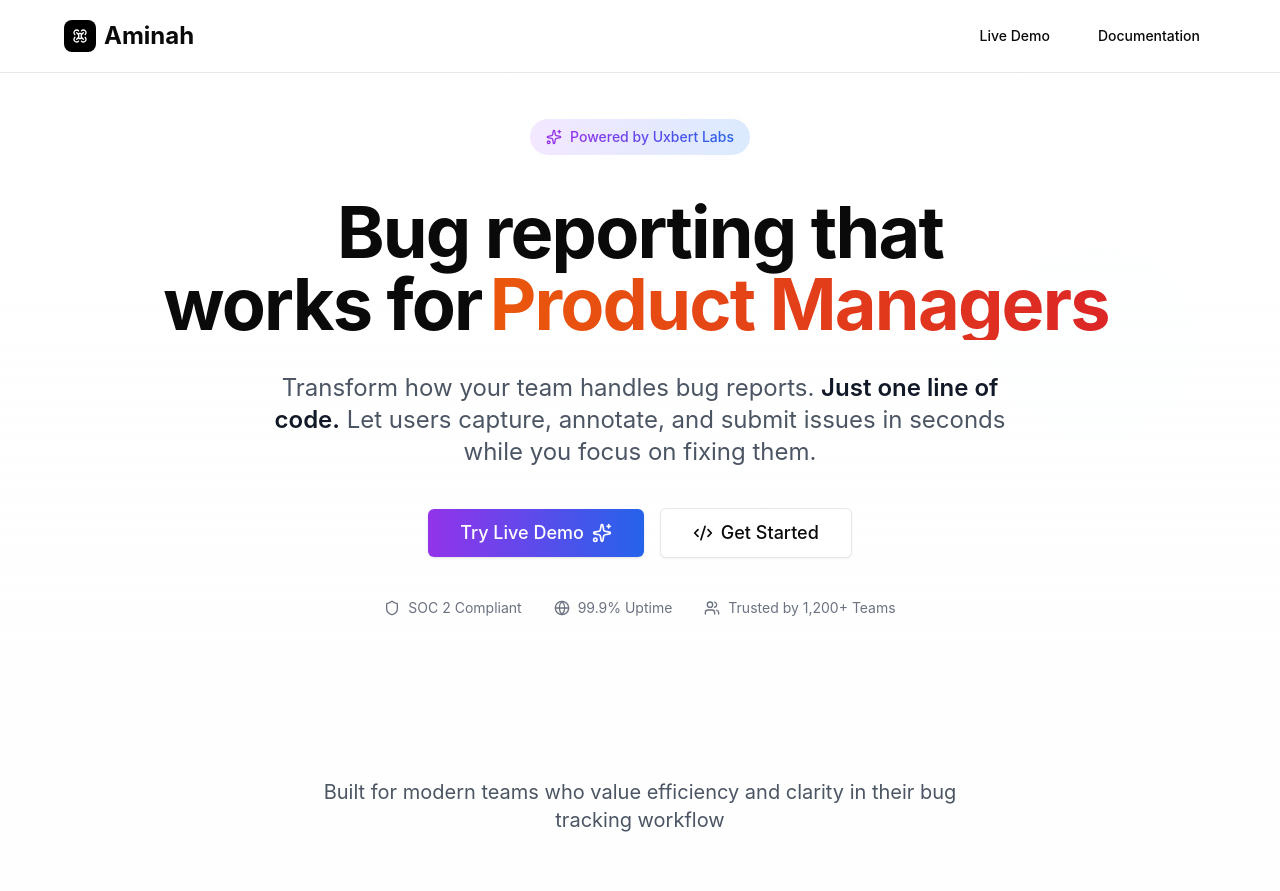
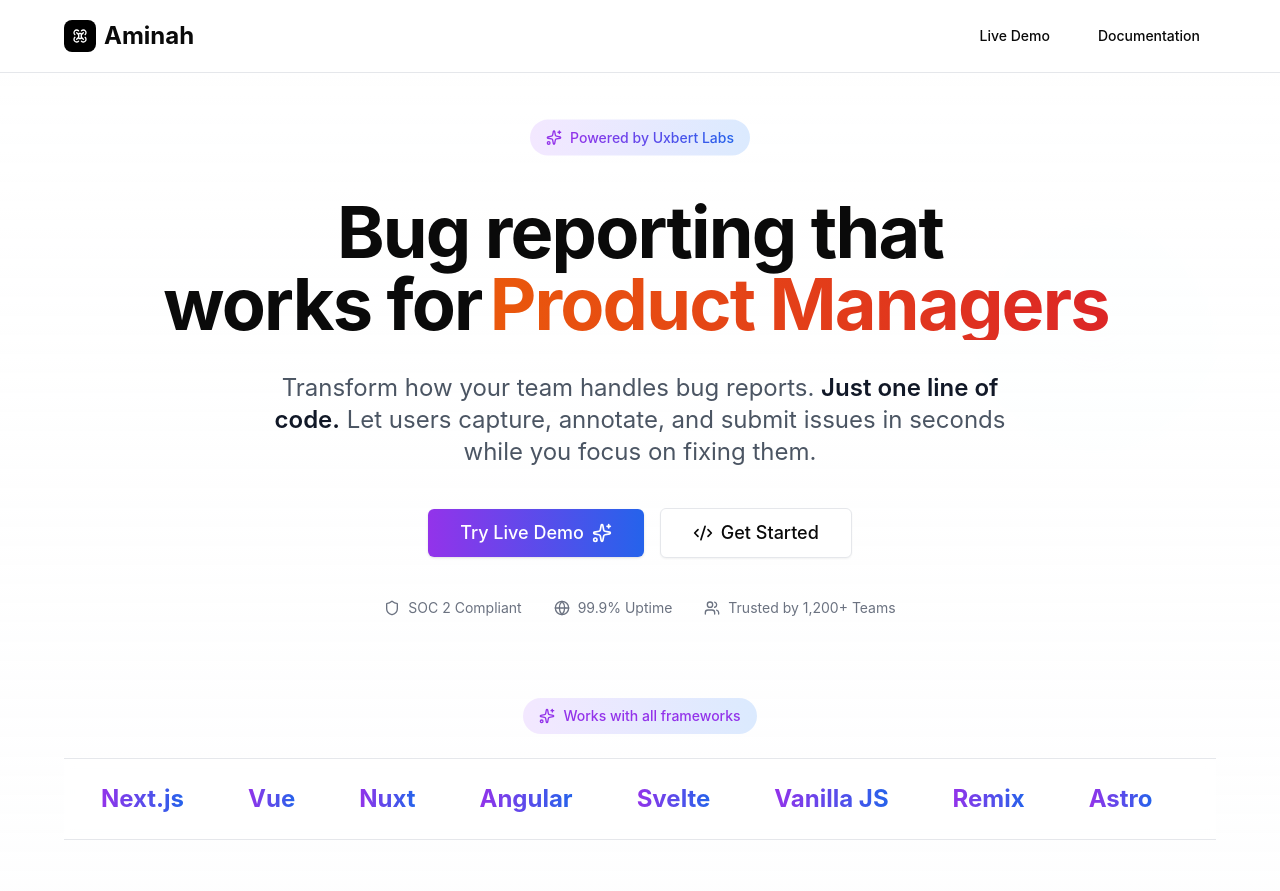
Before and after one commit to KernelCode/aminah.uxbert.ai, a React (Vite) app: page / in a window 1280 px wide. Shown: the top 891 px of the page. Built offline with nearby package versions, Linux system fonts and the light colour scheme.

Commit message:
feat: add integration type selection and corresponding code generation for HTML and React

```diff
--- a/src/App.tsx
+++ b/src/App.tsx
@@ -33,6 +33,7 @@
   const [currentIndex, setCurrentIndex] = useState(0);
   const [mobileMenuOpen, setMobileMenuOpen] = useState(false);
   const [copied, setCopied] = useState(false);
+  const [integrationType, setIntegrationType] = useState<"html" | "react">("html");
 
   // Configuration options
   const [config, setConfig] = useState({
@@ -103,9 +104,64 @@
 </script>`;
   };
 
+  const generateReactCode = () => {
+    return `import { Aminah } from '@uxbertlabs/aminah';
+import "@uxbertlabs/aminah/dist/aminah.css";
+
+function App() {
+  return (
+    <>
+      {/* Your app content */}
+
+      <Aminah
+        config={{
+          ui: {
+            position: "${config.position}",
+            theme: "${config.theme}",
+          },
+          features: {
+            annotation: ${config.annotation},
+            deviceInfo: ${config.deviceInfo},
+          },
+          integrations: {
+            n8n: {
+              webhookUrl: "${config.webhookUrl}",
+              enabled: true,
+            },
+          },
+          screenshot: {
+            captureDelay: ${config.captureDelay},
+            quality: ${config.quality},
+            format: "${config.format}",
+            hooks: {
+              beforeCapture: async (context) => {
+                console.log("[Hook] Before capture:", context.mode);
+              },
+              afterCapture: async (context) => {
+                console.log("[Hook] After capture, screenshot size:", context.screenshot?.length);
+              },
+              onCaptureStart: async (context) => {
+                console.log("[Hook] Capture started at:", new Date(context.timestamp));
+              },
+              onCaptureComplete: async (context) => {
+                console.log("[Hook] Capture completed successfully");
+              },
+              onCaptureError: async (error, context) => {
+                console.error("[Hook] Capture failed:", error.message);
+              },
+            },
+          },
+        }}
+      />
+    </>
+  );
+}`;
+  };
+
   const copyToClipboard = async () => {
     try {
-      await navigator.clipboard.writeText(generateConfigCode());
+      const code = integrationType === "html" ? generateConfigCode() : generateReactCode();
+      await navigator.clipboard.writeText(code);
       setCopied(true);
       setTimeout(() => setCopied(false), 2000);
     } catch (err) {
@@ -401,8 +457,41 @@
       </section> */}
 
       {/* Features Section */}
-      <section ref={featuresRef} className="py-20 px-4 sm:px-6">
+      <section ref={featuresRef} className=" px-4 sm:px-6">
         <div className="max-w-6xl mx-auto">
+          {/* Frameworks Marquee */}
+          <div className="mb-12 overflow-hidden text-center">
+            <div className="inline-flex items-center gap-2 px-4 py-2 bg-gradient-to-r from-purple-100 to-blue-100 rounded-full mb-6">
+              <Sparkles className="h-4 w-4 text-purple-600" />
+              <span className="text-sm font-medium text-purple-600">Works with all frameworks</span>
+            </div>
+            <div className="relative overflow-hidden bg-white/50 backdrop-blur-sm border-y border-gray-200 py-6">
+              <div className="flex animate-marquee whitespace-nowrap">
+                {["React", "Next.js", "Vue", "Nuxt", "Angular", "Svelte", "Vanilla JS", "Remix", "Astro", "Solid"]
+                  .concat([
+                    "React",
+                    "Next.js",
+                    "Vue",
+                    "Nuxt",
+                    "Angular",
+                    "Svelte",
+                    "Vanilla JS",
+                    "Remix",
+                    "Astro",
+                    "Solid",
+                  ])
+                  .map((framework, index) => (
+                    <span
+                      key={index}
+                      className="mx-8 text-xl sm:text-2xl font-bold bg-gradient-to-r from-purple-600 to-blue-600 bg-clip-text text-transparent"
+                    >
+                      {framework}
+                    </span>
+                  ))}
+              </div>
+            </div>
+          </div>
+
           <div className="text-center mb-16 px-4">
             <p className="text-lg sm:text-xl text-gray-600 max-w-2xl mx-auto">
               Built for modern teams who value efficiency and clarity in their bug tracking workflow
@@ -775,12 +864,36 @@
                 </Button>
               </div>
 
+              {/* Integration Type Tabs */}
+              <div className="flex gap-2 mb-4">
+                <button
+                  onClick={() => setIntegrationType("html")}
+                  className={`px-4 py-2 rounded-lg text-sm font-medium transition-all border ${
+                    integrationType === "html"
+                      ? "bg-gradient-to-r from-purple-600 to-blue-600 text-white shadow-lg border-transparent"
+                      : "bg-white text-gray-700 hover:bg-gray-50 border-gray-300"
+                  }`}
+                >
+                  HTML / Vanilla JS
+                </button>
+                <button
+                  onClick={() => setIntegrationType("react")}
+                  className={`px-4 py-2 rounded-lg text-sm font-medium transition-all border ${
+                    integrationType === "react"
+                      ? "bg-gradient-to-r from-purple-600 to-blue-600 text-white shadow-lg border-transparent"
+                      : "bg-white text-gray-700 hover:bg-gray-50 border-gray-300"
+                  }`}
+                >
+                  React / Next.js
+                </button>
+              </div>
+
               <div className="relative group">
                 <div className="absolute -inset-1 bg-gradient-to-r from-purple-600 to-blue-600 rounded-lg blur opacity-25 group-hover:opacity-40 transition duration-1000"></div>
                 <div className="relative bg-gray-900 text-gray-100 p-3 sm:p-4 md:p-6 rounded-lg font-mono text-[11px] sm:text-xs overflow-x-auto max-h-[500px] sm:max-h-[550px] md:max-h-[600px] overflow-y-auto scrollbar-thin scrollbar-thumb-gray-700 scrollbar-track-gray-800">
                   <pre className="whitespace-pre-wrap break-all sm:break-words min-w-0 leading-relaxed">
                     <code>
-                      <CodeHighlighter code={generateConfigCode()} />
+                      <CodeHighlighter code={integrationType === "html" ? generateConfigCode() : generateReactCode()} />
                     </code>
                   </pre>
                 </div>
--- a/src/index.css
+++ b/src/index.css
@@ -55,4 +55,22 @@
     background-color: #1f2937;
     border-radius: 3px;
   }
+
+  /* Marquee animation */
+  @keyframes marquee {
+    0% {
+      transform: translateX(0%);
+    }
+    100% {
+      transform: translateX(-50%);
+    }
+  }
+
+  .animate-marquee {
+    animation: marquee 30s linear infinite;
+  }
+
+  .animate-marquee:hover {
+    animation-play-state: paused;
+  }
 }
```
